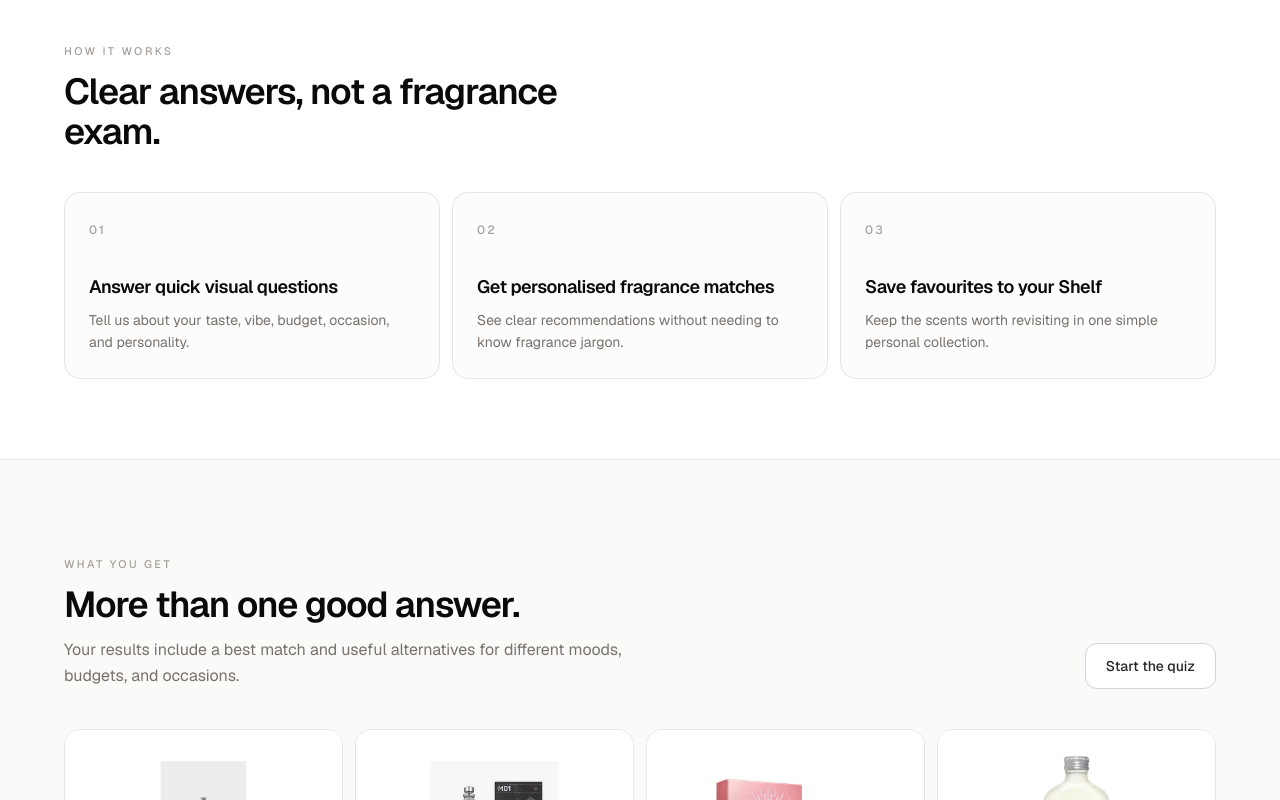
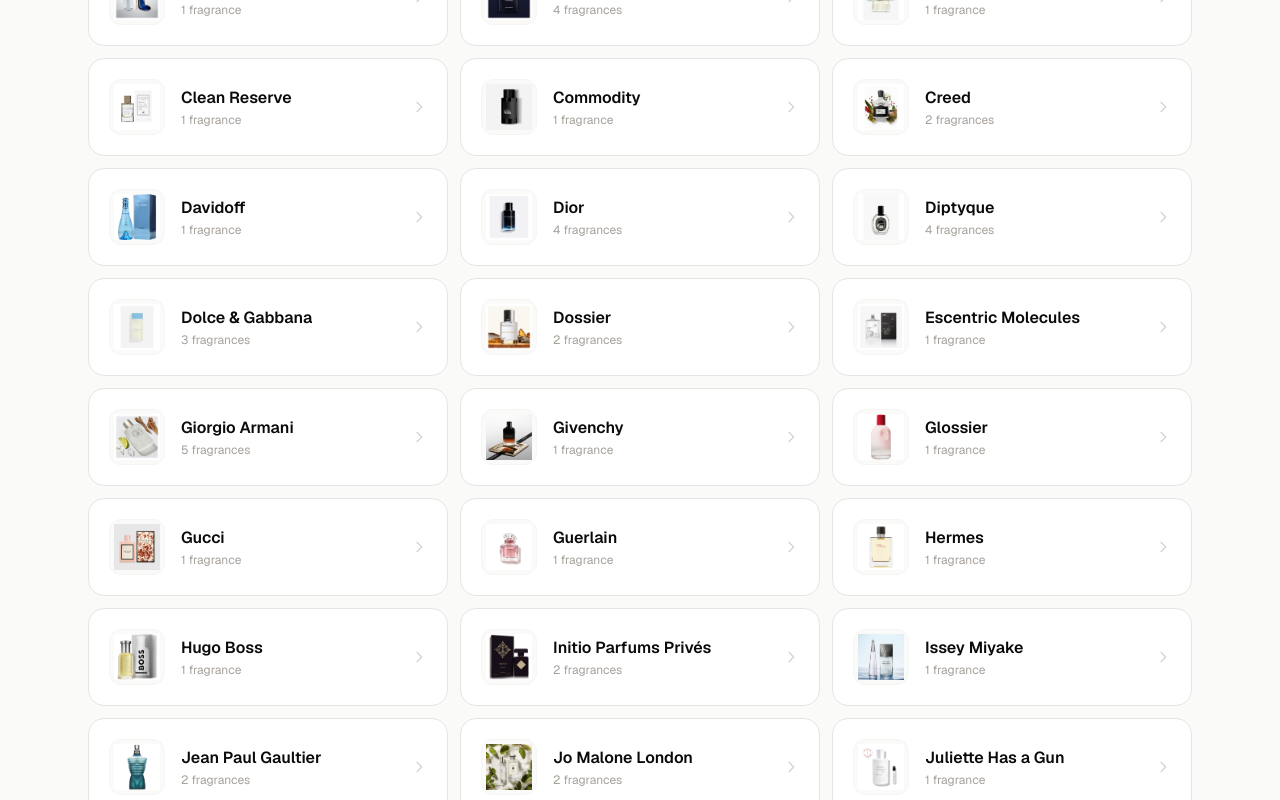
Before and after one commit to xicheng27/testfragtest, a Next.js app: page / in a window 1280 px wide. Shown: the part 767-1567 px from the top of the page. Built offline with nearby package versions, Linux system fonts and the light colour scheme.

Commit message:
Refactor Home component to FragrancesPage

```diff
--- a/app/page.tsx
+++ b/app/page.tsx
@@ -1,202 +1,103 @@
 'use client';
-import { useEffect, useRef, useState } from 'react';
-import { AnimatePresence, motion } from 'framer-motion';
-import { useAuth } from '@/lib/auth-context';
-import LandingPage from '@/components/LandingPage';
-import MainPage from '@/components/MainPage';
-import Quiz from '@/components/Quiz';
-import ResultsPage from '@/components/ResultsPage';
-import ShelfPage from '@/components/ShelfPage';
-import PersonalityQuiz from '@/components/PersonalityQuiz';
-import PersonalityResultPage from '@/components/PersonalityResultPage';
-import { QuizAnswers, getRecommendations, ScoredFragrance } from '@/lib/scoring';
-import { additionalQuizQuestions, quizQuestions } from '@/lib/quiz';
-import { useQuizProgress } from '@/lib/quiz-progress-context';
-import { PersonalityQuizResult } from '@/lib/personality-quiz';
+import { useMemo } from 'react';
+import Image from 'next/image';
+import Link from 'next/link';
+import { motion } from 'framer-motion';
+import { fragrances } from '@/lib/fragrances';
 
-type AppView = 'landing' | 'main' | 'quiz' | 'quiz-extended' | 'results' | 'shelf' | 'personality-quiz' | 'personality-result';
-type ShelfReturnView = 'main' | 'results' | 'personality-result';
-
-const pageVariants = {
-  initial: { opacity: 0, y: 16 },
-  animate: { opacity: 1, y: 0 },
-  exit: { opacity: 0, y: -16 },
+const container = {
+  hidden: {},
+  show: { transition: { staggerChildren: 0.045 } },
 };
 
-export default function Home() {
-  const { hasEnteredApp, isReady, profileId, continueAsGuest } = useAuth();
-  const {
-    answers: storedAnswers,
-    isExtended: storedIsExtended,
-    hasPreviousResults,
-    saveProgress,
-    clearProgress,
-  } = useQuizProgress();
-  const [view, setView] = useState<AppView>('landing');
-  const [results, setResults] = useState<ScoredFragrance[]>([]);
-  const [quizAnswers, setQuizAnswers] = useState<QuizAnswers>({});
-  const [isExtended, setIsExtended] = useState(false);
-  const [personalityResult, setPersonalityResult] = useState<PersonalityQuizResult | null>(null);
-  const [personalityRun, setPersonalityRun] = useState(0);
-  const [shelfReturnView, setShelfReturnView] = useState<ShelfReturnView>('main');
-  const previousProfileId = useRef<string | null>(null);
-  const startQuizAfterGuestEntry = useRef(false);
+const item = {
+  hidden: { opacity: 0, y: 18 },
+  show: { opacity: 1, y: 0, transition: { duration: 0.32, ease: 'easeOut' } },
+};
 
-  useEffect(() => {
-    if (!isReady || previousProfileId.current === profileId) return;
-
-    previousProfileId.current = profileId;
-    const shouldStartQuiz = profileId === 'guest' && startQuizAfterGuestEntry.current;
-    startQuizAfterGuestEntry.current = false;
-    setView(profileId ? (shouldStartQuiz ? 'quiz' : 'main') : 'landing');
-    setResults([]);
-    setQuizAnswers({});
-    setIsExtended(false);
-    setPersonalityResult(null);
-    setShelfReturnView('main');
-  }, [isReady, profileId]);
-
-  useEffect(() => {
-    window.scrollTo({ top: 0 });
-  }, [view]);
-
-  if (!isReady) {
-    return <div className="min-h-screen bg-stone-50" aria-label="Loading ScentMatch" />;
-  }
-
-  const currentView: AppView = !hasEnteredApp ? 'landing' : view === 'landing' ? 'main' : view;
-
-  const handleQuizComplete = (answers: QuizAnswers) => {
-    setQuizAnswers(answers);
-    saveProgress(answers, isExtended);
-    const recs = getRecommendations(answers, 5);
-    setResults(recs);
-    setView('results');
-  };
-
-  const handleRestart = () => {
-    setResults([]);
-    setQuizAnswers({});
-    setIsExtended(false);
-    clearProgress();
-    setView('main');
-  };
-
-  const handleExtendedQuiz = () => {
-    setIsExtended(true);
-    setView('quiz-extended');
-  };
-
-  const handleStartQuiz = () => {
-    setQuizAnswers({});
-    setIsExtended(false);
-    setView('quiz');
-  };
-
-  const handleLandingStartQuiz = () => {
-    setQuizAnswers({});
-    setIsExtended(false);
-    setView('quiz');
-    startQuizAfterGuestEntry.current = true;
-    continueAsGuest();
-  };
-
-  const handleStartPersonalityQuiz = () => {
-    setPersonalityResult(null);
-    setPersonalityRun(current => current + 1);
-    setView('personality-quiz');
-  };
-
-  const handleViewShelf = (returnView: ShelfReturnView) => {
-    setShelfReturnView(returnView);
-    setView('shelf');
-  };
-
-  const handleViewPreviousResults = () => {
-    setQuizAnswers(storedAnswers);
-    setIsExtended(storedIsExtended);
-    setResults(getRecommendations(storedAnswers, 5));
-    setView('results');
-  };
+export default function FragrancesPage() {
+  const brands = useMemo(() => {
+    const map = new Map<string, typeof fragrances>();
+    for (const f of fragrances) {
+      if (!map.has(f.brand)) map.set(f.brand, []);
+      map.get(f.brand)!.push(f);
+    }
+    return Array.from(map.entries())
+      .sort((a, b) => a[0].localeCompare(b[0]))
+      .map(([brand, list]) => ({ brand, count: list.length, sample: list[0] }));
+  }, []);
 
   return (
-    <AnimatePresence mode="wait">
-      {currentView === 'landing' && (
-        <motion.div key="landing" variants={pageVariants} initial="initial" animate="animate" exit="exit" transition={{ duration: 0.3 }}>
-          <LandingPage onStartQuiz={handleLandingStartQuiz} />
+    <motion.div
+      initial={{ opacity: 0, y: 16 }}
+      animate={{ opacity: 1, y: 0 }}
+      transition={{ duration: 0.3, ease: 'easeOut' }}
+      className="min-h-screen bg-stone-50"
+    >
+      <header className="border-b border-stone-200/70 px-4 py-4 sm:px-6">
+        <div className="mx-auto flex max-w-6xl items-center justify-between">
+          <Link href="/" className="font-semibold tracking-tight text-stone-950 transition-colors hover:text-stone-600">
+            ScentMatch
+          </Link>
+          <div className="flex items-center gap-3 sm:gap-5">
+            <Link href="/about" className="text-sm text-stone-500 transition-colors hover:text-stone-800">About</Link>
+            <span className="text-sm font-medium text-stone-950">Fragrances</span>
+          </div>
+        </div>
+      </header>
+
+      <main className="mx-auto max-w-6xl px-4 py-10 sm:px-6 sm:py-14">
+        <div className="mb-10">
+          <p className="text-[11px] font-medium uppercase tracking-[0.22em] text-stone-400">Browse</p>
+          <h1 className="mt-2 text-3xl font-semibold tracking-tight text-stone-950 sm:text-4xl">All Fragrances</h1>
+          <p className="mt-3 max-w-md text-sm leading-relaxed text-stone-500">
+            {fragrances.length} fragrances across {brands.length} brands. Select a brand to explore its collection.
+          </p>
+        </div>
+
+        <motion.div
+          variants={container}
+          initial="hidden"
+          animate="show"
+          className="grid gap-3 sm:grid-cols-2 lg:grid-cols-3"
+        >
+          {brands.map(({ brand, count, sample }) => {
+            const slug = encodeURIComponent(brand.toLowerCase().replace(/\s+/g, '-'));
+            return (
+              <motion.div key={brand} variants={item}>
+                <Link
+                  href={`/fragrances/${slug}`}
+                  className="group flex items-center gap-4 rounded-2xl border border-stone-200 bg-white p-4 transition-all hover:border-stone-300 hover:shadow-sm sm:p-5"
+                >
+                  <div className="relative flex h-14 w-14 shrink-0 items-center justify-center overflow-hidden rounded-xl border border-stone-100 bg-stone-50">
+                    <Image
+                      src={sample.imageUrl || '/images/products/fallback.svg'}
+                      alt=""
+                      fill
+                      className="object-contain p-1"
+                      aria-hidden="true"
+                    />
+                  </div>
+                  <div className="min-w-0 flex-1">
+                    <p className="truncate font-semibold text-stone-950 transition-colors group-hover:text-stone-700">
+                      {brand}
+                    </p>
+                    <p className="mt-0.5 text-xs text-stone-400">
+                      {count} {count === 1 ? 'fragrance' : 'fragrances'}
+                    </p>
+                  </div>
+                  <svg
+                    className="h-4 w-4 shrink-0 text-stone-300 transition-colors group-hover:text-stone-500"
+                    fill="none" stroke="currentColor" viewBox="0 0 24 24" aria-hidden="true"
+                  >
+                    <path strokeLinecap="round" strokeLinejoin="round" strokeWidth={2} d="M9 5l7 7-7 7" />
+                  </svg>
+                </Link>
+              </motion.div>
+            );
+          })}
         </motion.div>
-      )}
-      {currentView === 'main' && (
-        <motion.div key="main" variants={pageVariants} initial="initial" animate="animate" exit="exit" transition={{ duration: 0.3 }}>
-          <MainPage
-            onStartQuiz={handleStartQuiz}
-            onViewShelf={() => handleViewShelf('main')}
-            onViewPreviousResults={handleViewPreviousResults}
-            onStartPersonalityQuiz={handleStartPersonalityQuiz}
-            hasPreviousResults={hasPreviousResults}
-          />
-        </motion.div>
-      )}
-      {currentView === 'quiz' && (
-        <motion.div key="quiz" variants={pageVariants} initial="initial" animate="animate" exit="exit" transition={{ duration: 0.3 }}>
-          <Quiz
-            questions={quizQuestions}
-            initialAnswers={quizAnswers}
-            onComplete={handleQuizComplete}
-            onBack={() => setView('main')}
-          />
-        </motion.div>
-      )}
-      {currentView === 'quiz-extended' && (
-        <motion.div key="quiz-extended" variants={pageVariants} initial="initial" animate="animate" exit="exit" transition={{ duration: 0.3 }}>
-          <Quiz
-            questions={additionalQuizQuestions}
-            initialAnswers={quizAnswers}
-            onComplete={handleQuizComplete}
-            onBack={() => setView('results')}
-          />
-        </motion.div>
-      )}
-      {currentView === 'results' && (
-        <motion.div key="results" variants={pageVariants} initial="initial" animate="animate" exit="exit" transition={{ duration: 0.3 }}>
-          <ResultsPage
-            results={results}
-            onRestart={handleRestart}
-            onExtendedQuiz={handleExtendedQuiz}
-            onViewShelf={() => handleViewShelf('results')}
-            isExtended={isExtended}
-          />
-        </motion.div>
-      )}
-      {currentView === 'personality-quiz' && (
-        <motion.div key={`personality-quiz-${personalityRun}`} variants={pageVariants} initial="initial" animate="animate" exit="exit" transition={{ duration: 0.3 }}>
-          <PersonalityQuiz
-            onBack={() => setView('main')}
-            onComplete={result => {
-              setPersonalityResult(result);
-              setView('personality-result');
-            }}
-          />
-        </motion.div>
-      )}
-      {currentView === 'personality-result' && personalityResult && (
-        <motion.div key="personality-result" variants={pageVariants} initial="initial" animate="animate" exit="exit" transition={{ duration: 0.3 }}>
-          <PersonalityResultPage
-            result={personalityResult}
-            onReplay={handleStartPersonalityQuiz}
-            onHome={() => setView('main')}
-            onViewShelf={() => handleViewShelf('personality-result')}
-          />
-        </motion.div>
-      )}
-      {currentView === 'shelf' && (
-        <motion.div key="shelf" variants={pageVariants} initial="initial" animate="animate" exit="exit" transition={{ duration: 0.3 }}>
-          <ShelfPage
-            onBack={() => setView(shelfReturnView)}
-            onStartQuiz={handleStartQuiz}
-          />
-        </motion.div>
-      )}
-    </AnimatePresence>
+      </main>
+    </motion.div>
   );
 }
```
